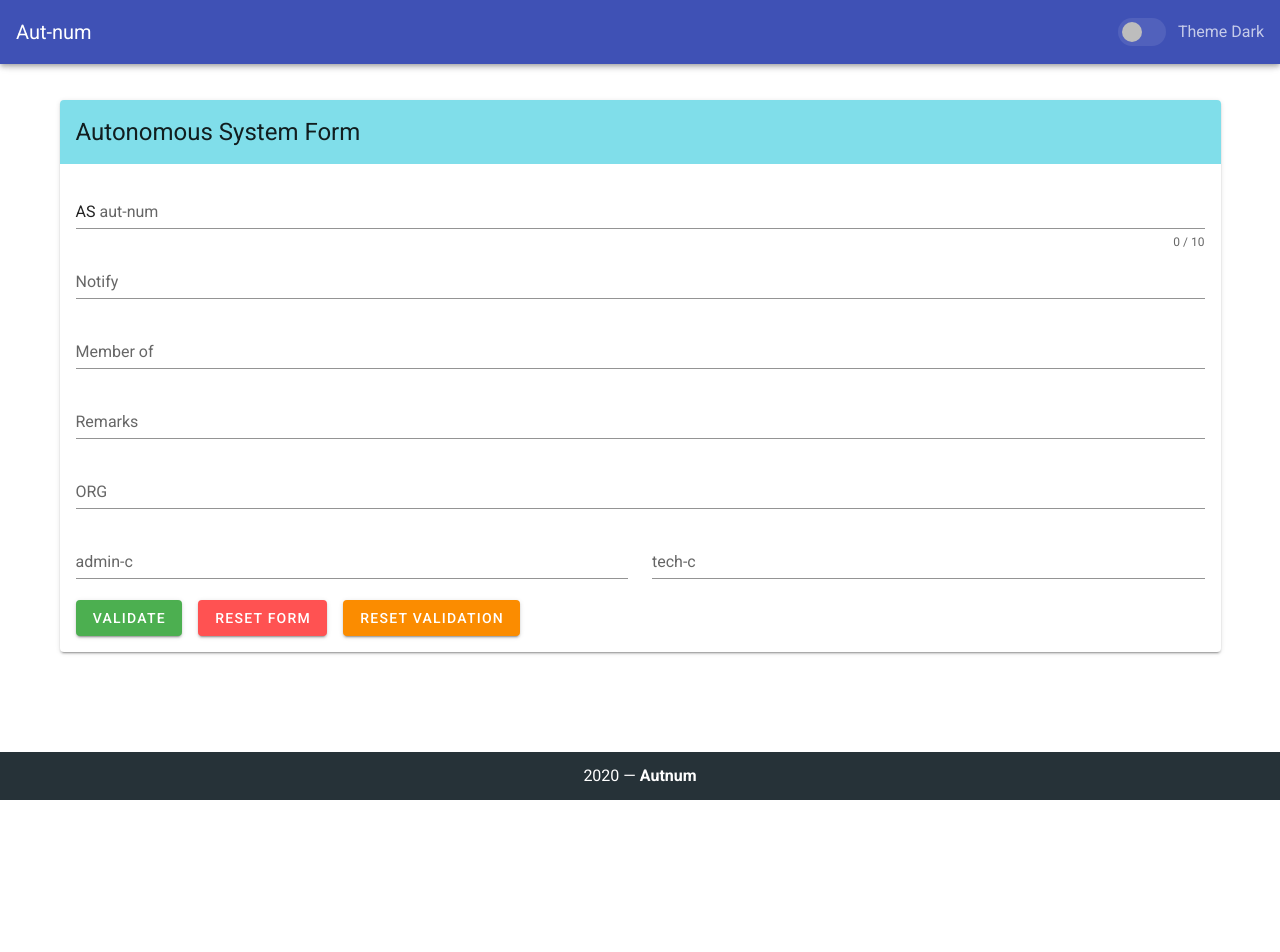
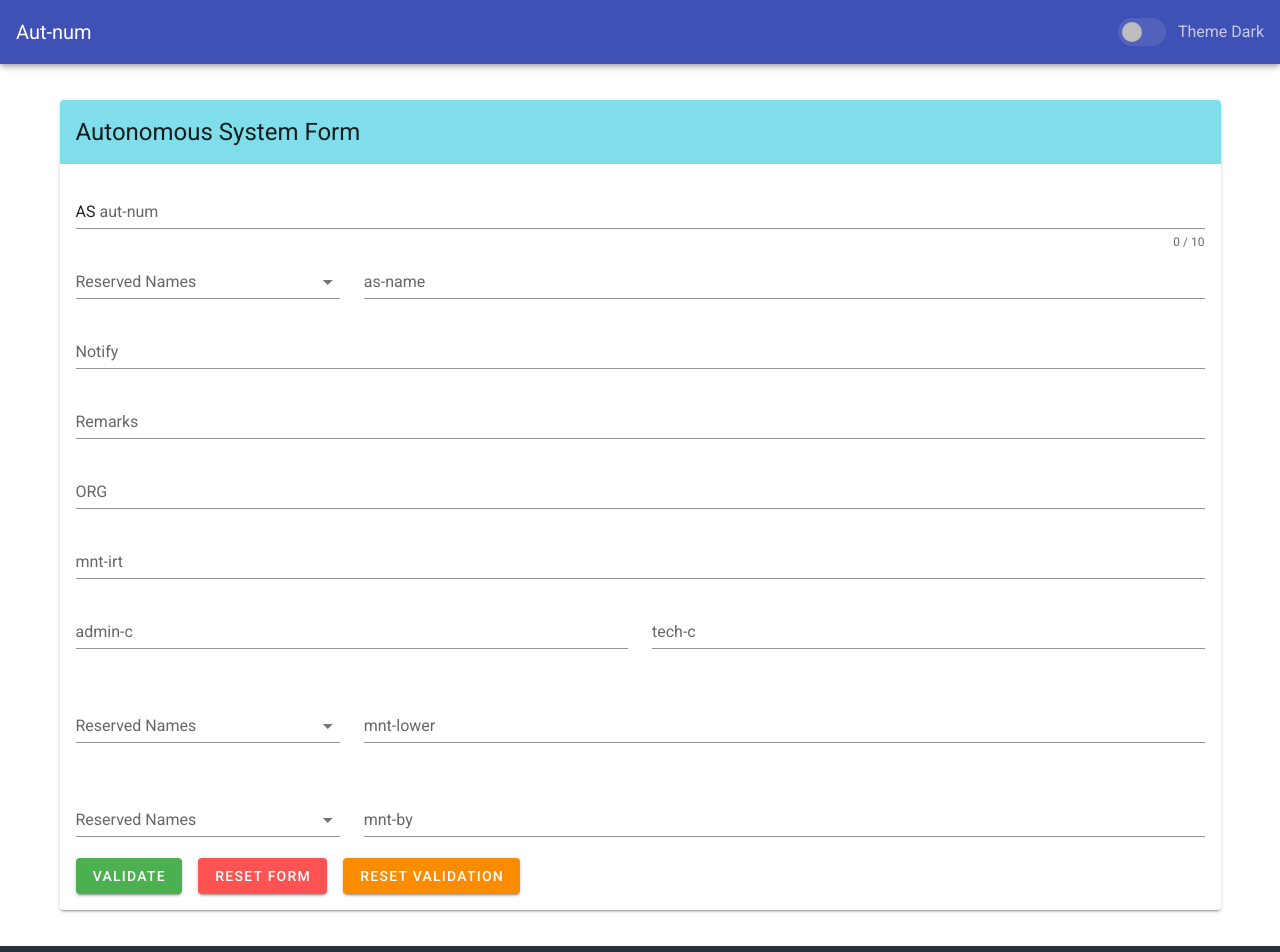
Before and after one commit to kushul/aut-num, a Vue app in the folder form/: page / in a window 1280 px wide. Shown: the top 952 px of the page. Before the commit the page ends 800 px from the top, so only its background shows below. Built offline with nearby package versions, Linux system fonts and the light colour scheme.

Commit message:
aut-num, mnt_lower, remarks, ORG, mnt-irt, mnt-lower, mnt-by validation + ui done

```diff
--- a/form/src/components/AutNumForm.vue
+++ b/form/src/components/AutNumForm.vue
@@ -4,15 +4,47 @@
       <v-card-title class="headline cyan lighten-3" dark primary-title>Autonomous System Form</v-card-title>
       <v-card-text class="pa-4">
         <v-form ref="form" v-model="valid" lazy-validation>
-          <v-text-field prefix="AS" :counter="10" label="aut-num" required></v-text-field>
+          <v-text-field
+            v-model="aut_num"
+            prefix="AS"
+            :counter="10"
+            :rules="[rules.required, rules.aut]"
+            label="aut-num"
+            required
+          ></v-text-field>
 
-          <v-text-field label="Notify" required></v-text-field>
+          <v-row>
+            <v-col class="d-flex" cols="12" sm="3">
+              <v-select
+                small-chips
+                :items="reserved_words"
+                v-model="as_name_reserved"
+                label="Reserved Names"
+                :rules="[rules.required]"
+                required
+              ></v-select>
+            </v-col>
+            <v-col class="d-flex" cols="12" sm="9">
+              <v-text-field
+                v-model="as_nameVal"
+                :rules="[rules.required,rules.mnt_lower]"
+                label="as-name"
+              ></v-text-field>
+            </v-col>
+          </v-row>
 
-          <v-text-field label="Member of"></v-text-field>
+          <v-text-field v-model="formVal.notify" :rules="[rules.notify]" label="Notify" required></v-text-field>
 
-          <v-text-field label="Remarks"></v-text-field>
+          <v-text-field v-model="formVal.remarks" :rules="[rules.remarks]" label="Remarks"></v-text-field>
 
-          <v-text-field label="ORG"></v-text-field>
+          <v-text-field v-model="formVal.org" :rules="[rules.org]" label="ORG"></v-text-field>
+
+          <v-text-field
+            v-model="formVal.mnt_irt"
+            :rules="[rules.required, rules.mnt_irt]"
+            label="mnt-irt"
+            required
+          ></v-text-field>
 
           <v-row>
             <v-col cols="12" sm="6">
@@ -20,6 +52,41 @@
             </v-col>
             <v-col cols="12" sm="6">
               <v-text-field label="tech-c" required></v-text-field>
+            </v-col>
+          </v-row>
+
+          <v-row>
+            <v-col class="d-flex" cols="12" sm="3">
+              <v-select
+                small-chips
+                :items="reserved_words"
+                v-model="mnt_reserved"
+                label="Reserved Names"
+                :error="false"
+              ></v-select>
+            </v-col>
+            <v-col class="d-flex" cols="12" sm="9">
+              <v-text-field v-model="mnt_lowerVal" :rules="[rules.mnt_lower]" label="mnt-lower"></v-text-field>
+            </v-col>
+          </v-row>
+
+          <v-row>
+            <v-col class="d-flex" cols="12" sm="3">
+              <v-select
+                small-chips
+                :items="reserved_words"
+                v-model="mnt_by_reserved"
+                :rules="[rules.required]"
+                label="Reserved Names"
+                required
+              ></v-select>
+            </v-col>
+            <v-col class="d-flex" cols="12" sm="9">
+              <v-text-field
+                v-model="mnt_byVal"
+                :rules="[rules.required,rules.mnt_lower]"
+                label="mnt-by"
+              ></v-text-field>
             </v-col>
           </v-row>
 
@@ -37,11 +104,67 @@
 <script>
 export default {
   data: () => ({
-    valid: true
+    valid: true,
+    aut_num: "",
+    formVal: {
+      aut_num: "",
+      as_name: "",
+      mnt_lower: "",
+      mnt_by: "",
+      mnt_irt: "",
+      org: "",
+      notify: ""
+    },
+    as_name_reserved: "",
+    mnt_reserved: "",
+    mnt_by_reserved: "",
+    as_nameVal: "",
+    mnt_lowerVal: "",
+    mnt_byVal: "",
+    reserved_words: ["as-", "rs-", "fltr-", "prng-", "irt-"],
+    rules: {
+      required: v => !!v || "Required.",
+      notify: v => {
+        const pattern = /[a-z0-9!#$%&'*+\/=?^_`{|}~-]+(?:\.[a-z0-9!#$%&'*+\/=?^_`{|}~-]+)*@(?:[a-z0-9](?:[a-z0-9-]*[a-z0-9])?\.)+[a-z0-9](?:[a-z0-9-]*[a-z0-9])?/gm;
+        return pattern.test(v) || "Invalid e-mail as defined in RFC 2822.";
+      },
+      aut: v =>
+        (!isNaN(parseFloat(v)) && v >= 0 && v <= 4294967295) ||
+        "Aut num has to be between 0 and 4294967295",
+      mnt_irt: v => {
+        const pattern = /^irt-[a-zA-Z0-9-_]+[a-zA-Z\d]$/;
+        return (
+          pattern.test(v) ||
+          "Starts with 'irt-' made up of letters, digits, the character '-', and the character '_', the last character of a name must be a letter or a digit"
+        );
+      },
+      org: v => {
+        const pattern = /^ORG-[a-zA-Z]{2,4}((?!(0))[0-9]{1,5})-[a-zA-Z]{1,9}$/;
+        return (
+          pattern.test(v) ||
+          "Starts with 'ORG-' followed by 2 to 4 characters optionally followed by up to 5 digits( First digit must not be 0) and starts with - followed by source name up to 9-character length."
+        );
+      },
+      mnt_lower: v => {
+        const pattern = /^[a-zA-Z]+[a-zA-Z0-9-_]+[a-zA-Z\d]$/;
+        return (
+          pattern.test(v) ||
+          "Start with a letter, made up of letters, digits, the character '-', and the character '_', the last character of a name must be a letter or a digit"
+        );
+      },
+      remarks: v => {
+        const pattern = /^[\x00-\x7F]*$/;
+        return pattern.test(v) || "Should be only ASCII characters";
+      }
+    }
   }),
 
   methods: {
     validate() {
+      this.formVal.aut_num = "AS" + this.aut_num;
+      this.formVal.as_name = this.as_name_reserved + this.as_nameVal;
+      this.formVal.mnt_lower = this.mnt_reserved + this.mnt_lowerVal;
+      this.formVal.mnt_by = this.mnt_by_reserved + this.mnt_byVal;
       this.$refs.form.validate();
     },
     reset() {
```
